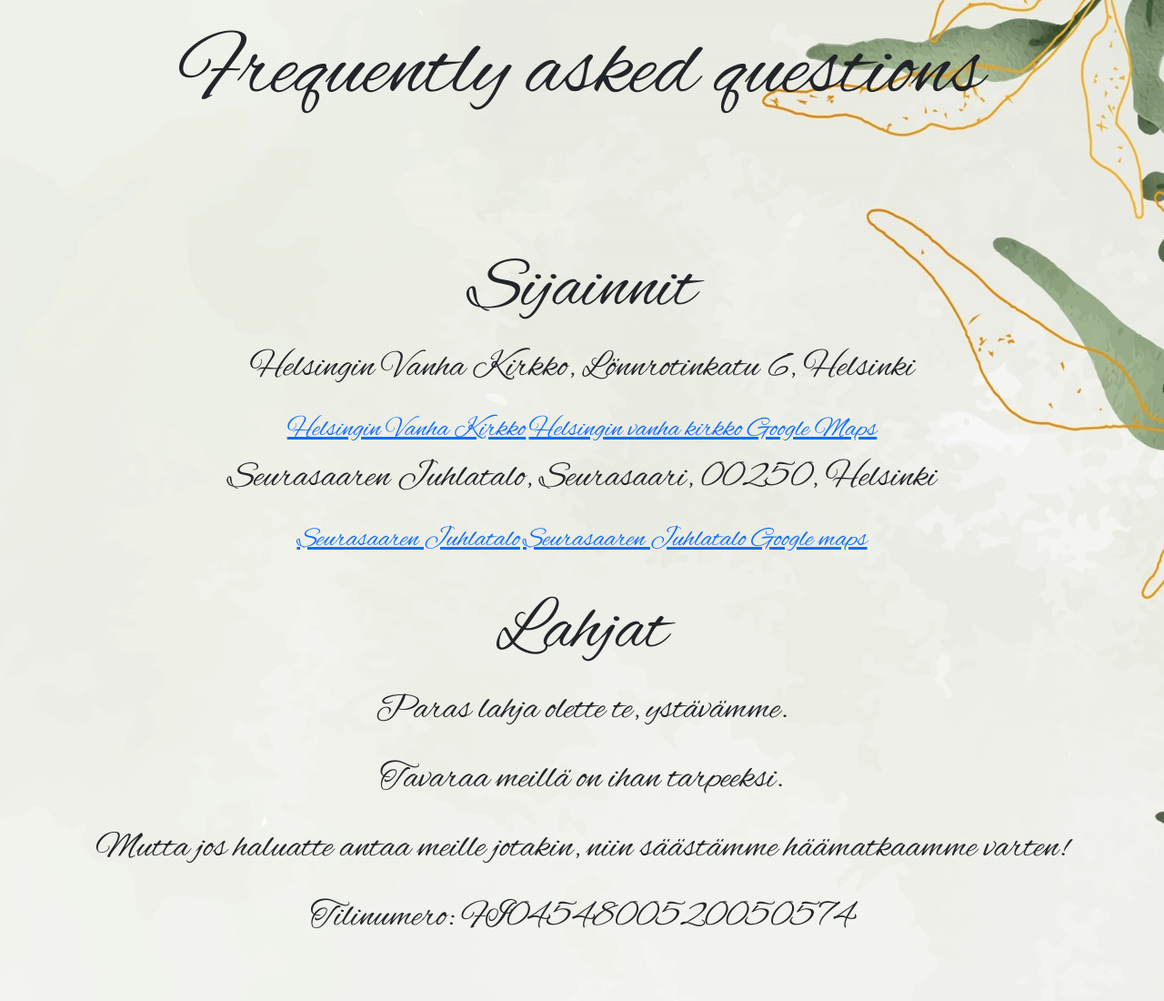
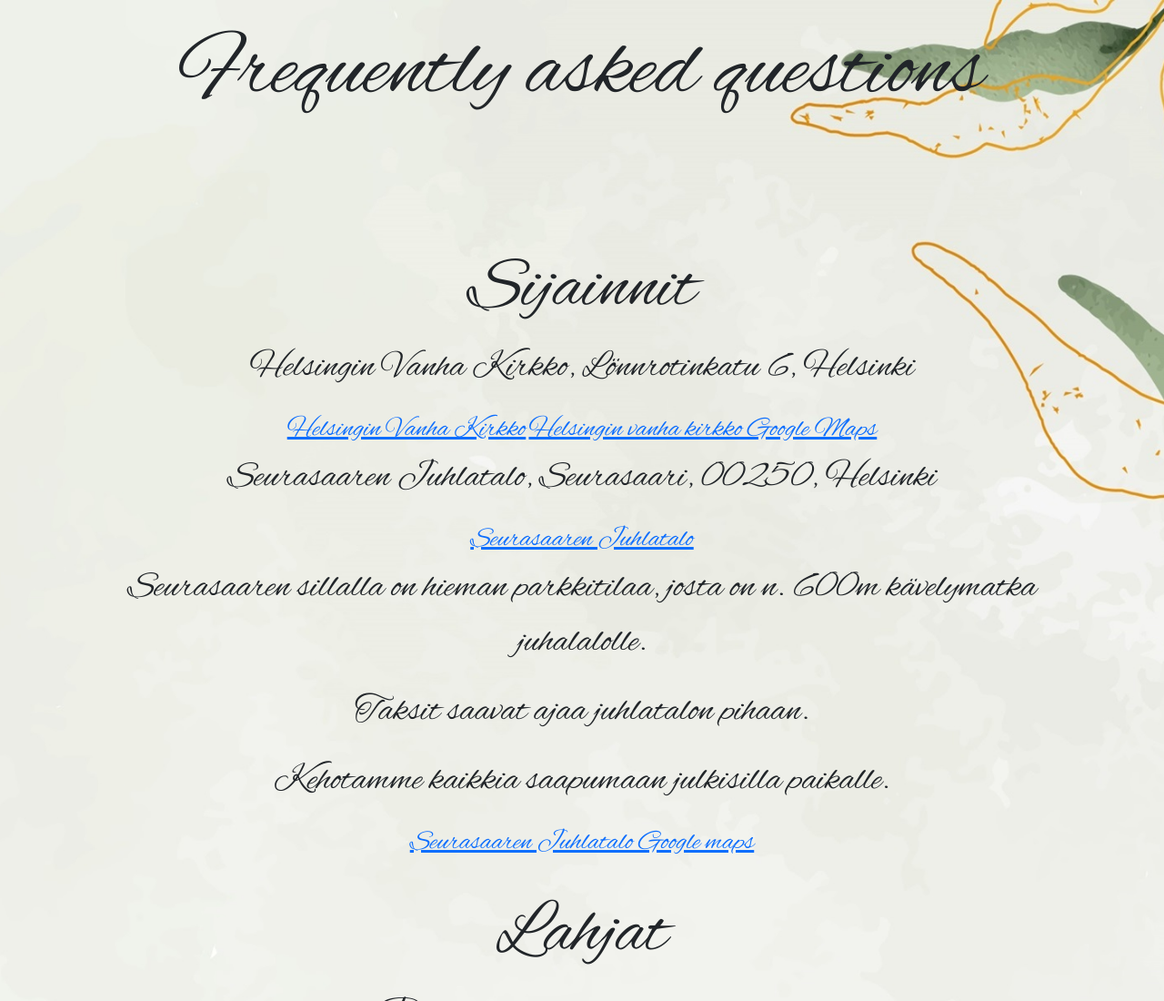
Before and after one commit to JanneMaria/h-t, a plain HTML site: page faq.html in a window 1280 px wide. Shown: the top 1100 px of the page at 91% size. Drawn offline with nearby package versions, Linux system fonts and the light colour scheme.

Commit message:
Update faq.html

```diff
--- a/faq.html
+++ b/faq.html
@@ -21,6 +21,9 @@
 				<a href="https://www.google.fi/maps/place/Vanha+kirkko/@60.1664569,24.9367229,17z/data=!3m1!4b1!4m6!3m5!1s0x469209a621f3c6cb:0xf3e2e59786db5204!8m2!3d60.1664569!4d24.9392978!16s%2Fm%2F0h3lc07?entry=ttu" target="_blank">Helsingin vanha kirkko Google Maps</a>
 				<p>Seurasaaren Juhlatalo, Seurasaari, 00250, Helsinki</p>
 				<a href="https://www.seurasaarenjuhlatalo.fi" target="_blank"> Seurasaaren Juhlatalo</a>
+				<p>Seurasaaren sillalla on hieman parkkitilaa, josta on n. 600m kävelymatka juhalalolle.</p>
+				<p>Taksit saavat ajaa juhlatalon pihaan.</p>
+				<p>Kehotamme kaikkia saapumaan julkisilla paikalle.</p>
 				<a href="https://www.google.fi/maps/place/Seurasaaren+Juhlatalo/@60.1811933,24.881222,17z/data=!3m1!4b1!4m6!3m5!1s0x46920b60a9a1d1a9:0x8e7bcd80370c38bc!8m2!3d60.1811933!4d24.8837969!16s%2Fg%2F11v40cvnxz?entry=ttu" target="_blank">Seurasaaren Juhlatalo Google maps</a>
 			</div>
 			<div class="col-sm-12 justify-content-center" style="padding: 10px; margin: 10px;">
```
